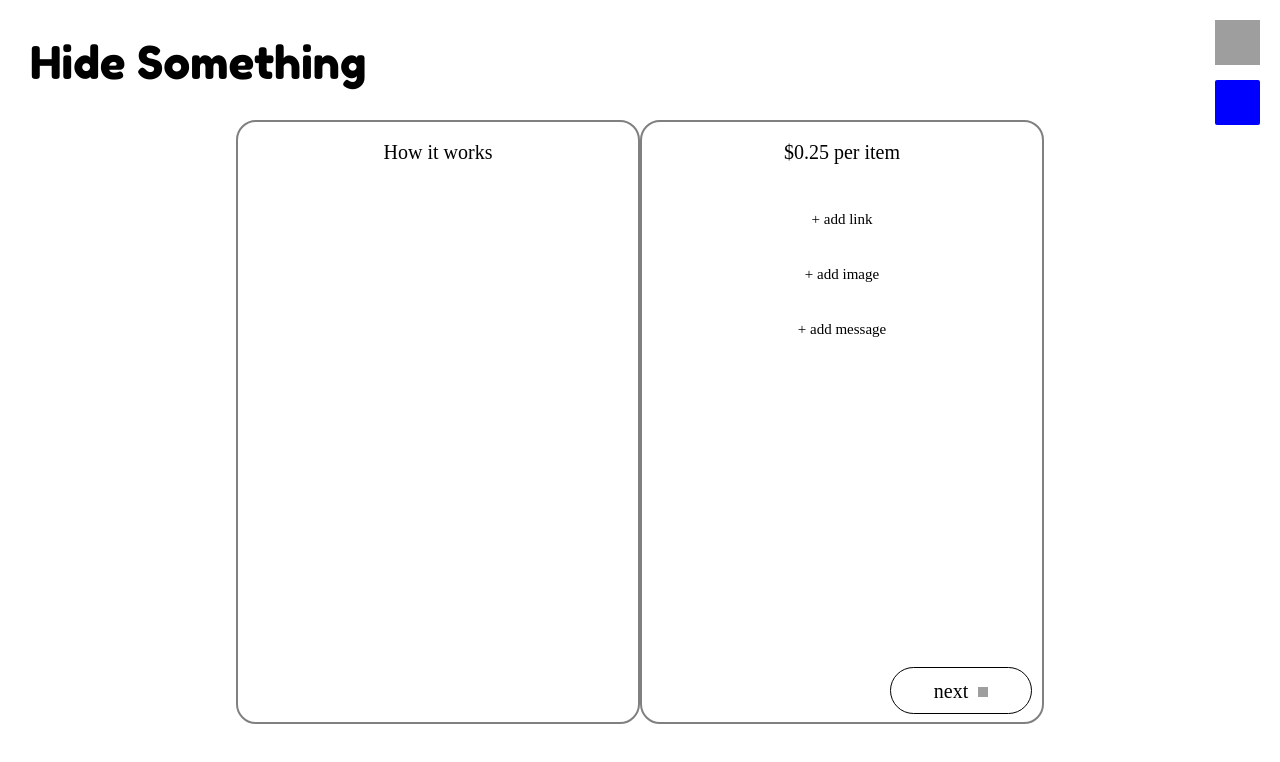
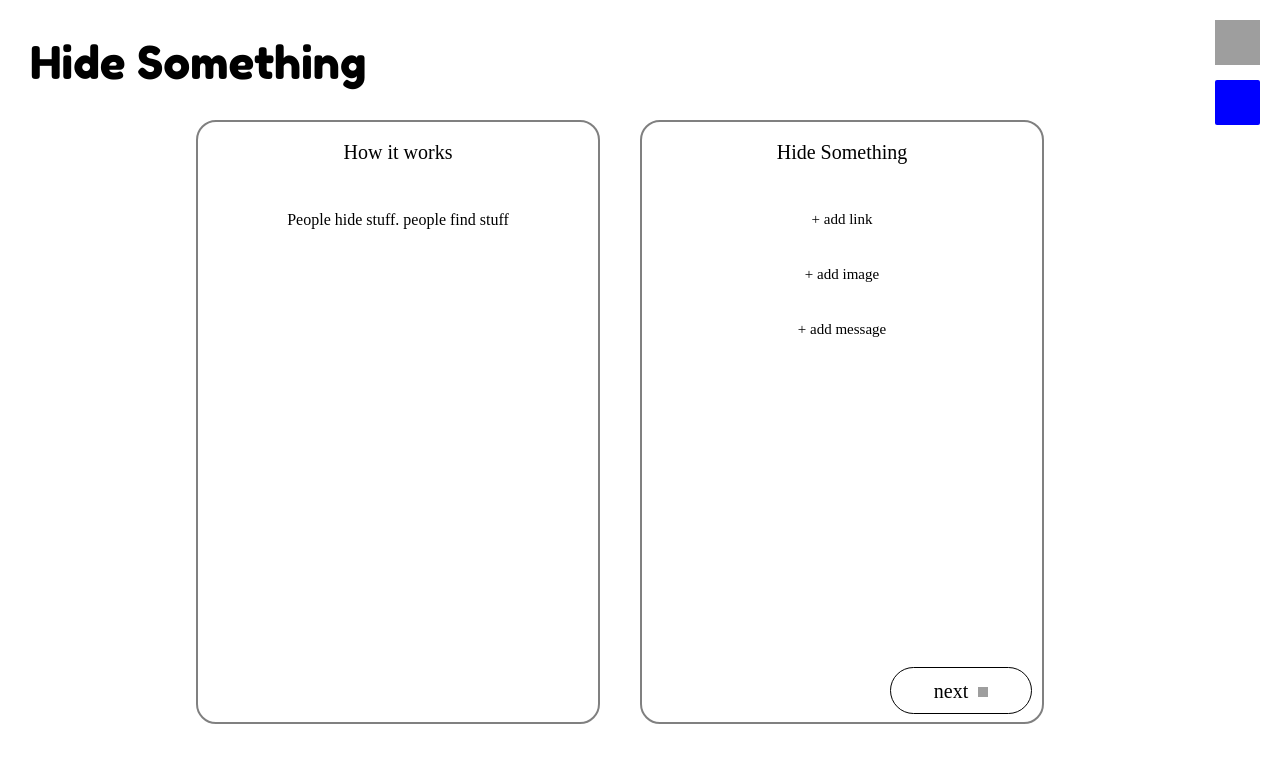
Before and after one commit to jawm17/sandbox, a React (Create React App) app in the folder client/: page /hide in a window 1280 px wide. Shown: the top 762 px of the page. Built offline with nearby package versions, Linux system fonts and the light colour scheme; grey boxes are pictures that could not be loaded; a web font is replaced by a local one.

Commit message:
User options for sign up

```diff
--- a/client/src/HideSomethingPage/HideSomething.css
+++ b/client/src/HideSomethingPage/HideSomething.css
@@ -7,6 +7,7 @@
     border-width: 2px;
     border-color: gray;
     text-align: center;
+    margin-right: 40px;
 }
 
 .attatchment {
--- a/client/src/HideSomethingPage/HideSomething.js
+++ b/client/src/HideSomethingPage/HideSomething.js
@@ -68,10 +68,14 @@ export default function HideSomething() {
                     <div className="priceTitle">
                         How it works
                     </div>
+                    <div className="howItWorks">
+                        People hide stuff. people find stuff
+
+                    </div>
                 </div>
                 <div className="inputDiv">
                     <div className="priceTitle">
-                        $0.25 per item
+                        Hide Something
                     </div>
                     <div className="attatchment"> + add link</div>
                     <div className="attatchment"> + add image</div>
```
